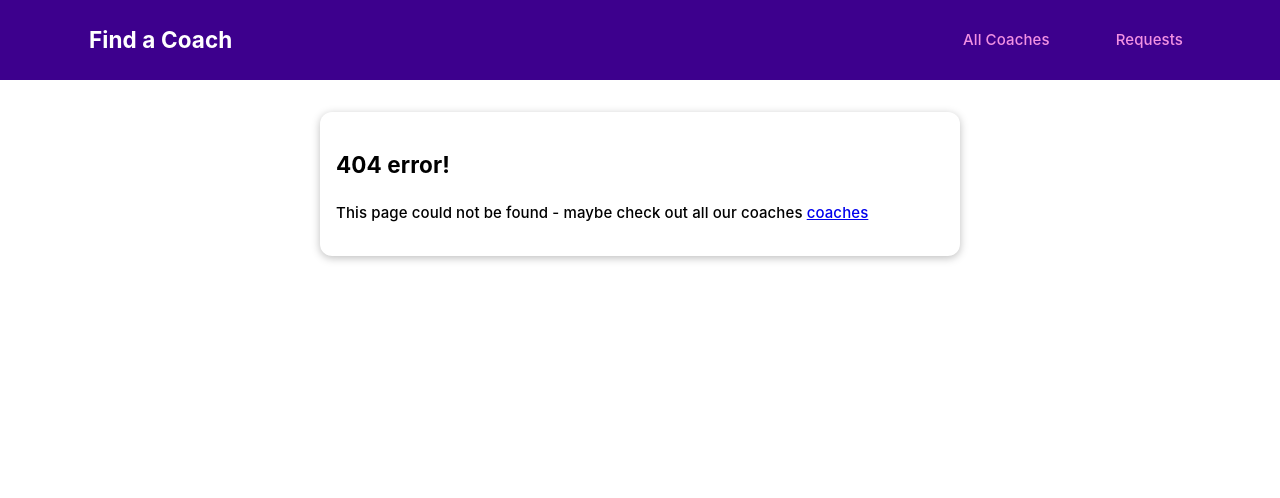
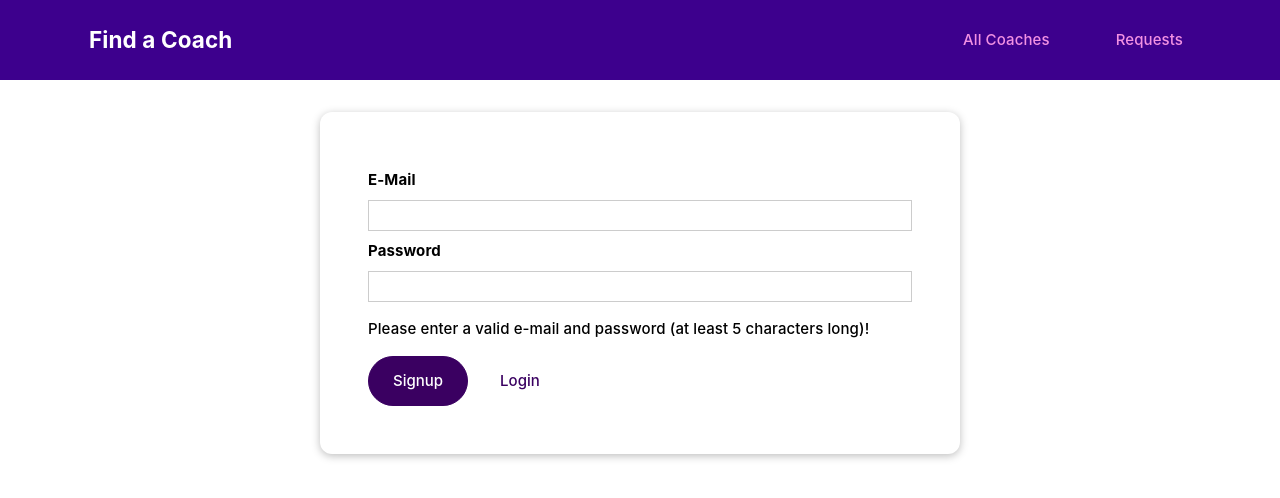
Before and after one commit to ts-andrey/23-vue-projects, a Vue app in the folder coach-finder/: page /auth in a window 1280 px wide. Before the commit this address had no page. Shown: the top 498 px of the page. Built offline with nearby package versions, Linux system fonts and the light colour scheme.

Commit message:
feat: add authentication page

```diff
--- /dev/null
+++ b/coach-finder/src/pages/auth/UserAuth.vue
@@ -0,0 +1,85 @@
+<template>
+  <base-card>
+    <form @submit.prevent="submitForm">
+      <div class="form-control">
+        <label for="email">E-Mail</label>
+        <input type="email" name="email" id="email" v-model.trim="email" />
+      </div>
+      <div class="form-control">
+        <label for="password">Password</label>
+        <input type="password" name="password" id="password" v-model.trim="password" />
+      </div>
+      <p v-if="!formIsValid">Please enter a valid e-mail and password (at least 5 characters long)!</p>
+      <base-button>{{ submitButtonCaption }}</base-button>
+      <base-button type="button" mode="flat" @click="switchAuthMode">{{ switchModeButtonCaption }}</base-button>
+    </form>
+  </base-card>
+</template>
+
+<script>
+export default {
+  data() {
+    return {
+      email: '',
+      password: '',
+      formIsValid: '',
+      mode: 'login ',
+    };
+  },
+  computed: {
+    submitButtonCaption() {
+      return this.mode === 'login' ? 'Login' : 'Signup';
+    },
+    switchModeButtonCaption() {
+      return this.mode === 'login' ? 'Signup' : 'Login';
+    },
+  },
+  methods: {
+    submitForm() {
+      this.formIsValid = true;
+      if (this.email === '' || !this.email.includes('@') || this.password.length < 5) {
+        this.formIsValid = false;
+        return;
+      }
+    },
+    switchAuthMode() {
+      if (this.mode === 'login') {
+        this.mode = 'signup';
+      } else {
+        this.mode = 'login';
+      }
+    },
+  },
+};
+</script>
+
+<style scoped>
+form {
+  margin: 1rem;
+  padding: 1rem;
+}
+
+.form-control {
+  margin: 0.5rem 0;
+}
+
+label {
+  display: block;
+  margin-bottom: 0.5rem;
+  font-weight: bold;
+}
+
+input {
+  display: block;
+  width: 100%;
+  padding: 0.15rem;
+  border: 1px solid #ccc;
+  font: inherit;
+}
+
+input:focus {
+  border-color: #3d008d;
+  background-color: #faf6ff;
+  outline: none;
+}
+</style>
--- a/coach-finder/src/router.js
+++ b/coach-finder/src/router.js
@@ -6,6 +6,8 @@
 
 import ContactCoach from './pages/requests/ContactCoach.vue';
 import RequestsReceived from './pages/requests/RequestsReceived.vue';
+
+import UserAuth from './pages/auth/UserAuth.vue';
 
 import NotFound from './pages/NotFound.vue';
 
@@ -22,6 +24,7 @@
     },
     { path: '/register', component: CoachRegistration },
     { path: '/requests', component: RequestsReceived },
+    { path: '/auth', component: UserAuth },
     { path: '/:notFound(.*)', component: NotFound },
   ],
 });
```
